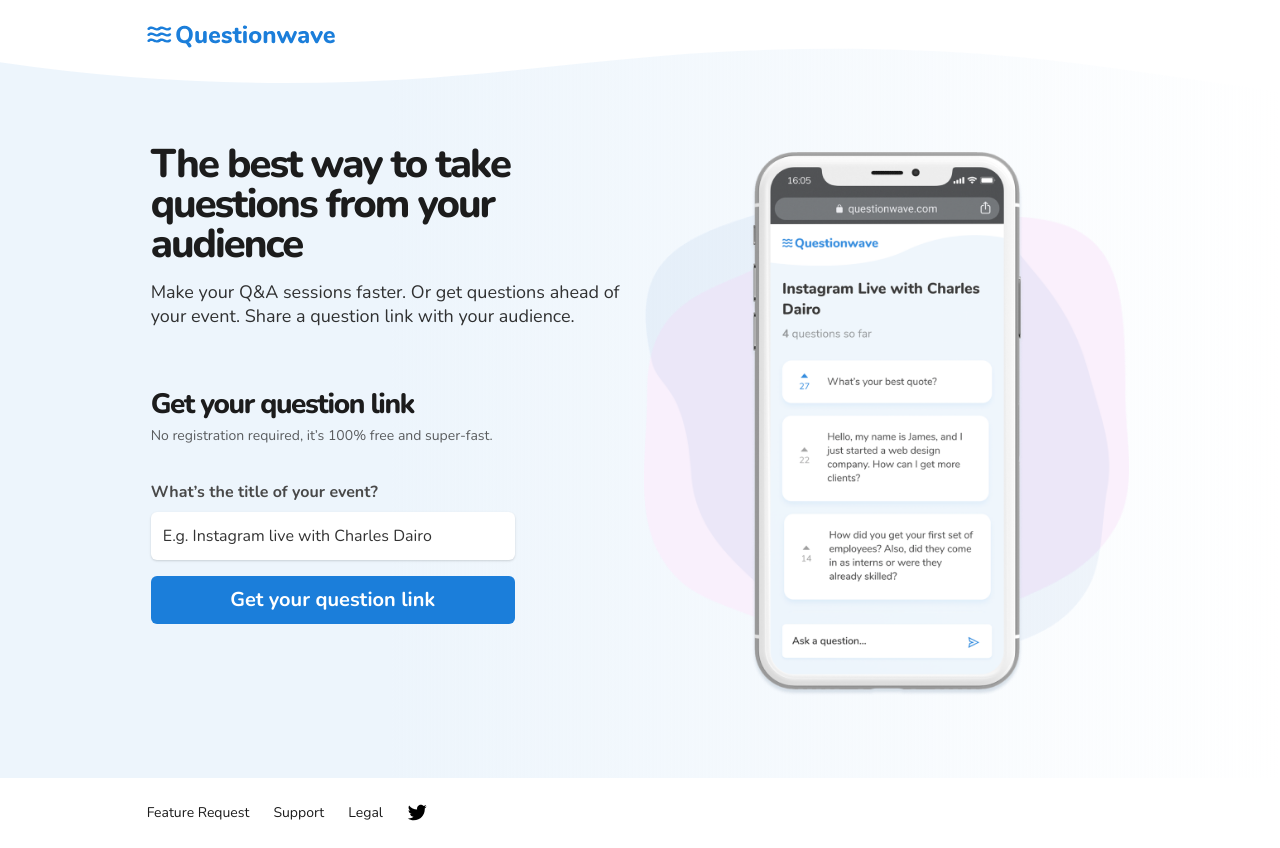
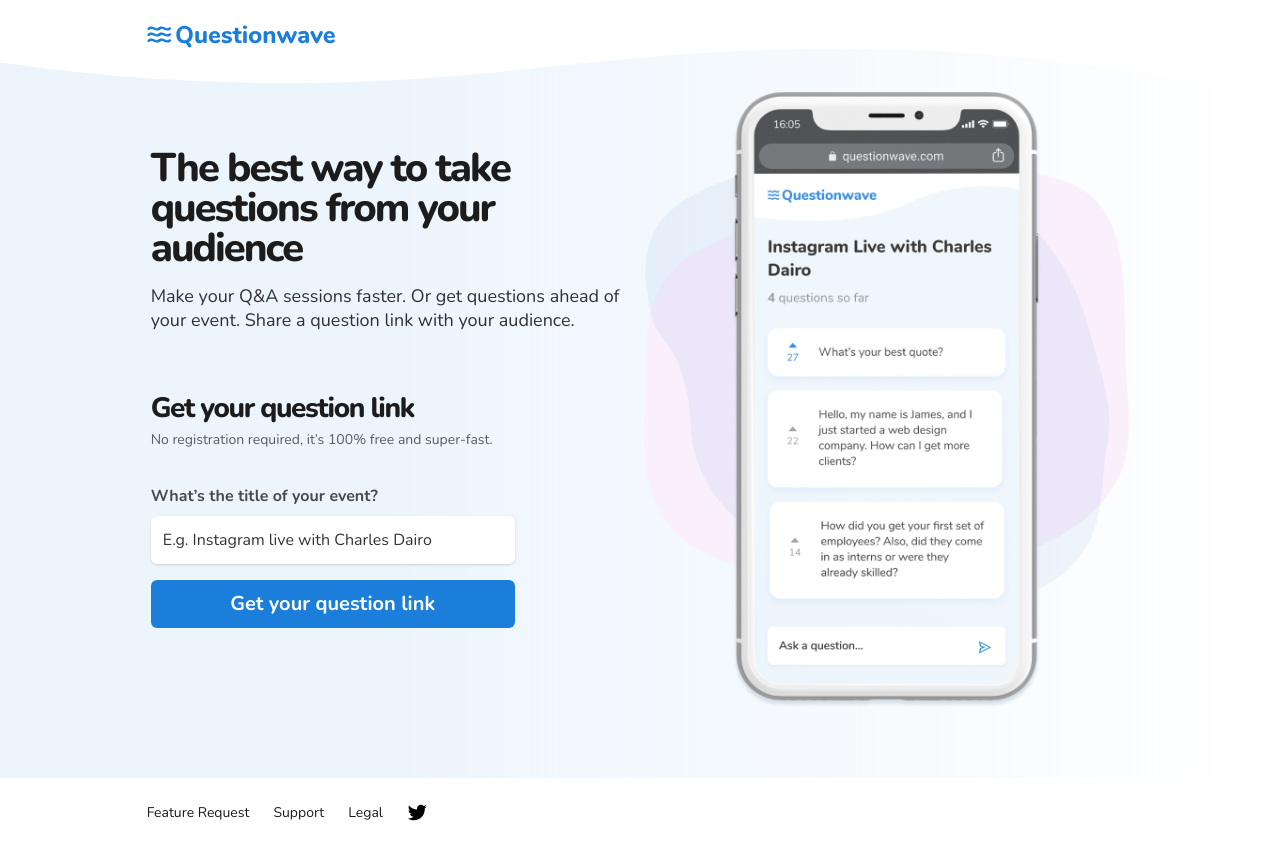
Before and after one commit to Adetoro/Questionwave-api, a React (Create React App) app in the folder client/: page / in a window 1280 px wide. Built offline with nearby package versions, Linux system fonts and the light colour scheme; no server answers.

Commit message:
edited question page display logic

```diff
--- a/client/public/index.html
+++ b/client/public/index.html
@@ -24,7 +24,7 @@
       work correctly both with client-side routing and a non-root public URL.
       Learn how to configure a non-root public URL by running `npm run build`.
     -->
-    <title>Questionwave</title>
+    <title>Questionwave – Free Q&A App</title>
   </head>
   <body>
     <noscript>You need to enable JavaScript to run this app.</noscript>
--- a/client/src/pages/Home/Home.js
+++ b/client/src/pages/Home/Home.js
@@ -78,8 +78,8 @@ const Home = props => {
     return (
         <div  className="sm:w-12/12 mx-auto min-h-screen relative">
             <div id=" " className=" md:w-10/12 mx-auto px-10  pb-20">
-                <div  className='flex w-full pt-24 pb-10  p-1 home_container md:space-x-2 max-w-full '>
-                    <div className="lg:w-6/12 text-left  ">
+                <div  className='flex w-full  pb-10  p-1 home_container md:space-x-2 max-w-full '>
+                    <div className="lg:w-6/12 text-left pt-24 ">
                         <div  className='lg:w-full  '>
                             <p className='text-4xl font-extrabold tracking-tighter leading-10'>The best way to take questions from your audience</p>
                             <p className=' opacity-90 leading-6 mt-4 sz18_text'>Make your Q&A sessions faster. Or get questions ahead of your event. Share a question link with your audience.</p>
@@ -127,7 +127,7 @@ const Home = props => {
 
                     </div>
 
-                    <div id="hide_this " className='lg:w-6/12 p-2 home_background'>
+                    <div id="hide_this " className='lg:w-6/12 pt-10 home_background'>
                         <div className="phone_mockup ">
                             {/* <img alt='demo' src={demo} className='object-center'/>   */}
                         </div>
--- a/client/src/pages/Questions/Questions.js
+++ b/client/src/pages/Questions/Questions.js
@@ -72,7 +72,7 @@ const Questions = (props) => {
     })
   }, [Count]);
 
-
+ // IF THE TITLE IS VALID AND THERE IS AT LEAST 1 QUESTION
   if ((props.Title.length > 2) && (Count > 1 ) ){
     return (
 
@@ -120,7 +120,7 @@ const Questions = (props) => {
 
 }
 
-
+// IF THE TITLE IS VALID AND THERE IS 0 QUESTIONS
  else if ((props.Title.length > 2) && (Count < 1 )) {
     return (
         <div>
@@ -164,9 +164,8 @@ const Questions = (props) => {
     );
   }
 
-
-  else if (props.Title.length < 2) {
-
+// IF THE TITLE IS NOT VALID
+  else  {
     return (
         <div id="container" className="md:w-6/12 mx-auto mt-10 px-10 py-28">
             <div className="text-4xl font-semibold text-center">
```
